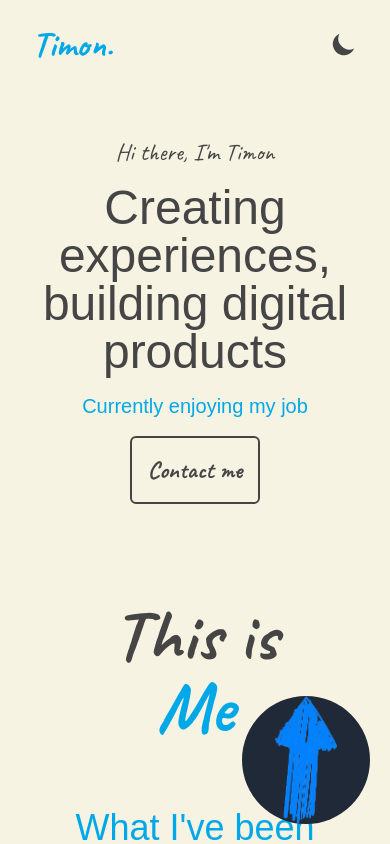
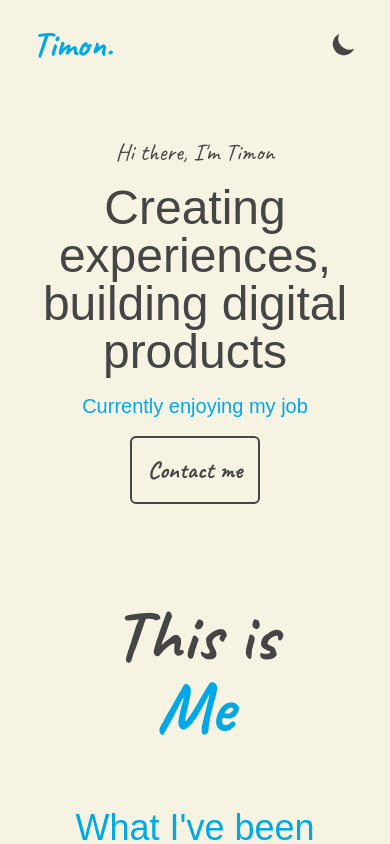
Before and after one commit to TimonKeller/Portfolio, a Next.js app: page / in a window 390 px wide. Shown: the top 844 px of the page. Built offline with nearby package versions, Linux system fonts and the light colour scheme.

Commit message:
changes scroll up

```diff
--- a/components/ScrollToTop.jsx
+++ b/components/ScrollToTop.jsx
@@ -30,7 +30,7 @@ const ScrollToTop = () => {
 
   return (
     <div
-      className="fixed bottom-5 right-5 w-32 h-32 bg-gray-800 rounded-full flex justify-center items-center cursor-pointer z-50"
+      className="fixed bottom-5 right-5 w-32 h-32 bg-gray-800 rounded-full flex justify-center items-center cursor-pointer z-50 hidden md:flex"
       onClick={scrollToTop}
     >
       <div className="absolute pointer-events-none">
@@ -50,7 +50,7 @@ const ScrollToTop = () => {
       </div>
       <img
         src="/arrow.png"
-        className="rotate-90 w-20 w-auto pointer-events-none"
+        className="rotate-90 h-10  pointer-events-none"
         alt="upArrow"
       />
     </div>
--- a/pages/index.js
+++ b/pages/index.js
@@ -26,7 +26,7 @@ export default function Home() {
         <HeroSection></HeroSection>
         <AboutMe></AboutMe>
         <Projects></Projects>
-        <ScrollToTop></ScrollToTop>
+        <ScrollToTop className="hidden md:block"></ScrollToTop>
       </div>
     </div>
   );
```
